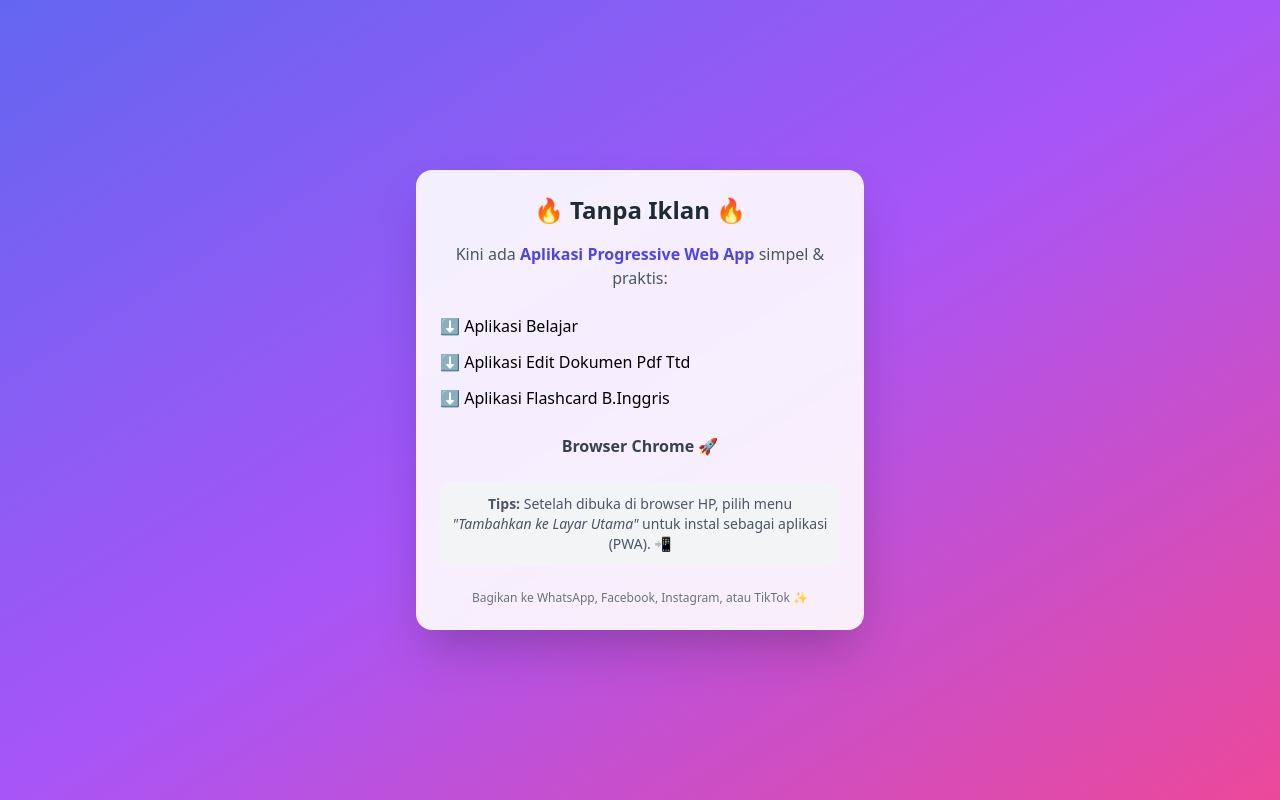
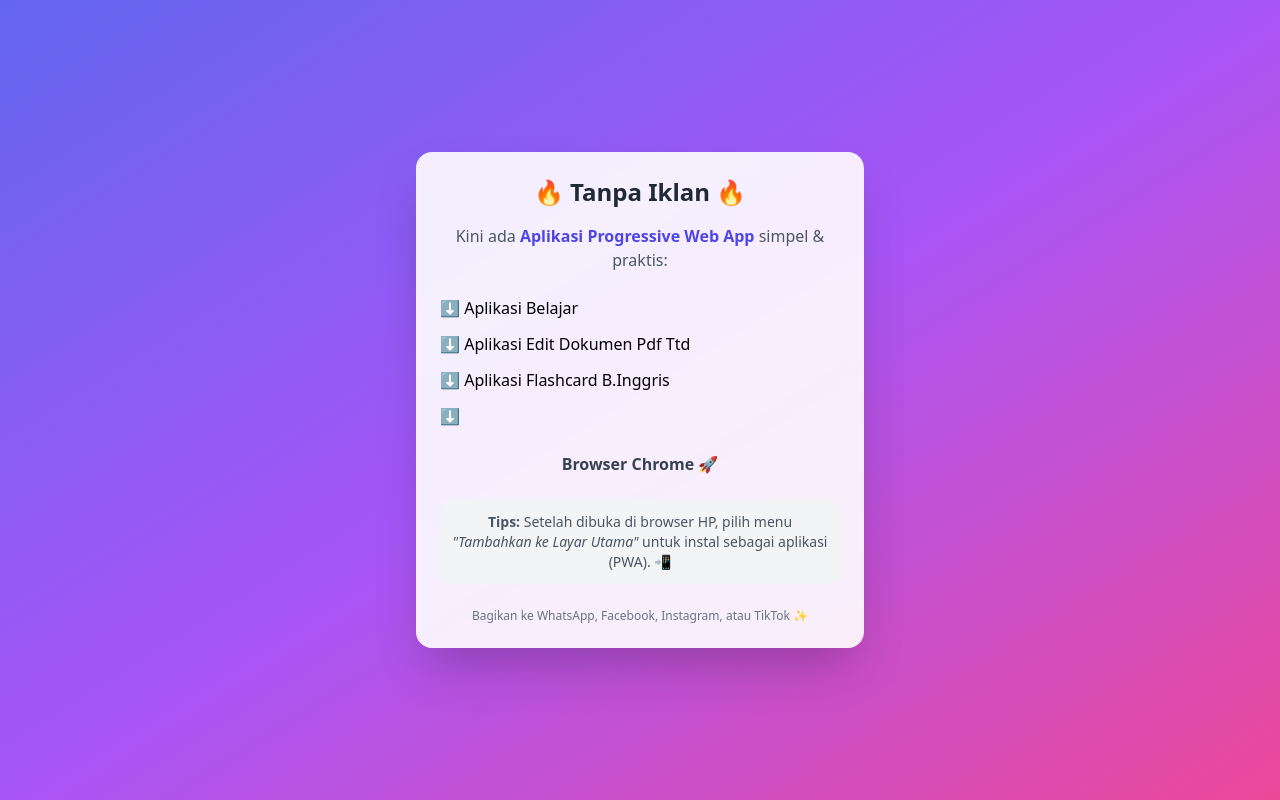
Before and after one commit to vali-tio/Ltok0-semua, a plain HTML site: page index.html in a window 1280 px wide. Drawn offline with nearby package versions, Linux system fonts and the light colour scheme.

Commit message:
Update index.html

```diff
--- a/index.html
+++ b/index.html
@@ -16,7 +16,7 @@
       <li><a href="https://vali-tio.github.io/tutorial/tutorial-banksoal/tutorial_banksoal.html">⬇️ Aplikasi Belajar</a></li>
       <li><a href="https://vali-tio.github.io/tutorial/tutorial-editdokument/tutorial-editdokument.html">⬇️ Aplikasi Edit Dokumen Pdf Ttd</a></li>
       <li><a href="https://vali-tio.github.io/fc-inggris/">⬇️ Aplikasi Flashcard B.Inggris</a></li>
-      <li></li>
+      <li><a href="https">⬇️   </a></li>
       <li></li>
       <li></li>
       <li></li>
```
